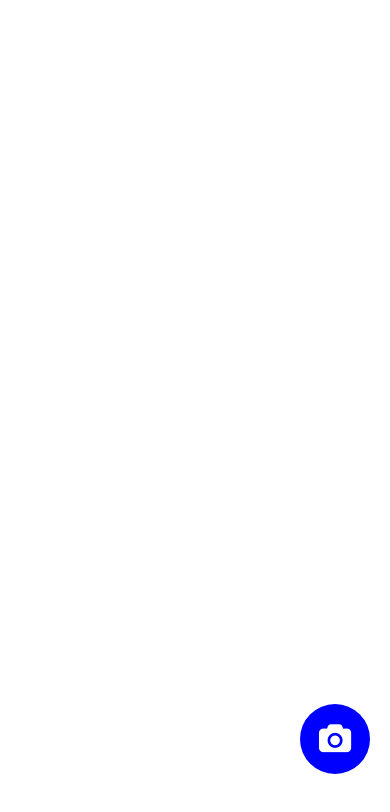
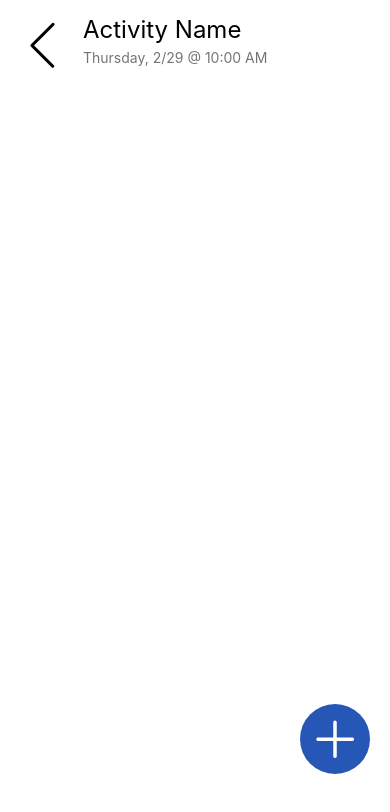
Before and after one commit to SahithiVarma07/Accessibility-, a React Native app: screen /Activity in a window 390 px wide. Shown: the top 812 px of the page. Built offline with nearby package versions, Linux system fonts and the light colour scheme.

Commit message:
Fixed Activity page forntend

```diff
--- a/components/PatientHeader.js
+++ b/components/PatientHeader.js
@@ -9,7 +9,7 @@ const PatientHeader = ( { patientName, leftIconName, rightIconName } ) => {
   return (
     <View style={styles.headerContainer}>
 
-      <TouchableOpacity onPress={() => navigation.goBack()}>
+      <TouchableOpacity onPress={() => navigation.navigate('Dashboard')}>
         <Ionicons style={styles.leftIcon}  name= { leftIconName } size={32} color="white" />
       </TouchableOpacity>
 
--- a/screens/Activity.js
+++ b/screens/Activity.js
@@ -1,10 +1,12 @@
 import React, { useState, useEffect } from 'react';
 import { View, Text, StyleSheet, SafeAreaView, ScrollView, TouchableOpacity, Image } from 'react-native';
-import { FontAwesome, AntDesign } from '@expo/vector-icons';
+import { SimpleLineIcons, FontAwesome, AntDesign } from '@expo/vector-icons';
 import * as ImagePicker from 'expo-image-picker';
+import { useNavigation } from '@react-navigation/native';
 
 const Post = ({ photo, caption }) => {
   const [liked, setLiked] = useState(false);
+
 
   useEffect(() => {
     console.log("Loading photo at URI:", photo); // Debug: log the photo URI
@@ -14,9 +16,9 @@ const Post = ({ photo, caption }) => {
     <View style={styles.postContainer}>
       <View style={styles.imageContainer}>
         <Image source={{ uri: photo }} style={styles.photo} />
-        <TouchableOpacity style={styles.likeButton} onPress={() => setLiked(!liked)}>
+        {/* <TouchableOpacity style={styles.likeButton} onPress={() => setLiked(!liked)}>
           <AntDesign name="heart" size={24} color={liked ? "red" : "gray"} />
-        </TouchableOpacity>
+        </TouchableOpacity> */}
       </View>
       <Text style={styles.caption}>{caption}</Text>
     </View>
@@ -24,7 +26,16 @@ const Post = ({ photo, caption }) => {
 };
 
 const Activity = () => {
+  const navigation = useNavigation();
+
   const [posts, setPosts] = useState([]);
+
+  // const newPost = {
+  //   photo: "https://i.ibb.co/KGcwcQT/7a2d1bbcb17e077610707779d9fe0bcf.jpg",
+  //   caption: 'Having Fun',
+  // };
+
+  // setPosts(currentPosts => [...currentPosts, newPost]);
 
   const openCamera = async () => {
     const { status } = await ImagePicker.requestCameraPermissionsAsync();
@@ -48,13 +59,25 @@ const Activity = () => {
 
   return (
     <SafeAreaView style={styles.container}>
+
       <ScrollView contentContainerStyle={styles.activityScrollContainer}>
+
+        <View style={styles.titleContainer}>
+          <TouchableOpacity onPress={() => navigation.goBack()}>
+            <SimpleLineIcons style={styles.backArrow}  name= "arrow-left" />
+          </TouchableOpacity>
+          <View style={styles.textContainer}>
+            <Text style={styles.activityTitle}>Activity Name</Text>
+            <Text style={styles.activityTime}>Thursday, 2/29 @ 10:00 AM</Text>
+          </View>
+        </View>
+
         {posts.map((item, index) => (
           <Post key={index} {...item} />
         ))}
       </ScrollView>
       <TouchableOpacity style={styles.cameraButton} onPress={openCamera}>
-        <FontAwesome name="camera" size={30} color="white" />
+        <AntDesign name="plus" size={50} color="white" />
       </TouchableOpacity>
     </SafeAreaView>
   );
@@ -64,25 +87,51 @@ const styles = StyleSheet.create({
   container: {
     flex: 1,
     backgroundColor: 'white',
-    padding: 10,
   },
+
+  titleContainer: {
+    flexDirection: 'row',
+    paddingTop: 15,
+    paddingLeft: 20,
+  },
+  backArrow: {
+    fontSize: 45,
+    paddingTop: 5,
+  },
+  textContainer: {
+    paddingLeft: 18,
+    paddingBottom: 20,
+  },
+  activityTitle: {
+    fontSize: 24,
+    paddingBottom: 5,
+    color: '#000000'
+  },
+  activityTime: {
+    fontSize: 14,
+    color: '#757575',
+  },
+
   activityScrollContainer: {
     justifyContent: 'center',
   },
   postContainer: {
     borderRadius: 10,
-    padding: 5,
+    paddingLeft: 10,
     marginVertical: 5,
-    alignItems: 'center',
     width: '90%',
     alignSelf: 'center',
+
   },
   imageContainer: {
-    backgroundColor: '#6699CC',
+    backgroundColor: '#88b2ee',
     borderRadius: 10,
     width: '100%',
-    padding: 15,
-    alignItems: 'center',
+    //padding: 10,
+
+    shadowColor: 'black',
+    shadowOpacity: 0.4,
+    shadowRadius: 6,
   },
   photo: {
     width: '100%',
@@ -99,20 +148,22 @@ const styles = StyleSheet.create({
   },
   caption: {
     backgroundColor: 'white',
-    padding: 10,
-    marginTop: 5,
-    fontStyle: 'italic',
+    fontSize: 16,
+    paddingTop: 10,
+    paddingVertical: 15,
+    paddingLeft: 5
   },
+
   cameraButton: {
     position: 'absolute',
     right: 20,
     bottom: 70,
-    backgroundColor: 'blue',
     borderRadius: 50,
     width: 70,
     height: 70,
     justifyContent: 'center',
     alignItems: 'center',
+    backgroundColor: '#2656b6',
   },
 });
 
```
